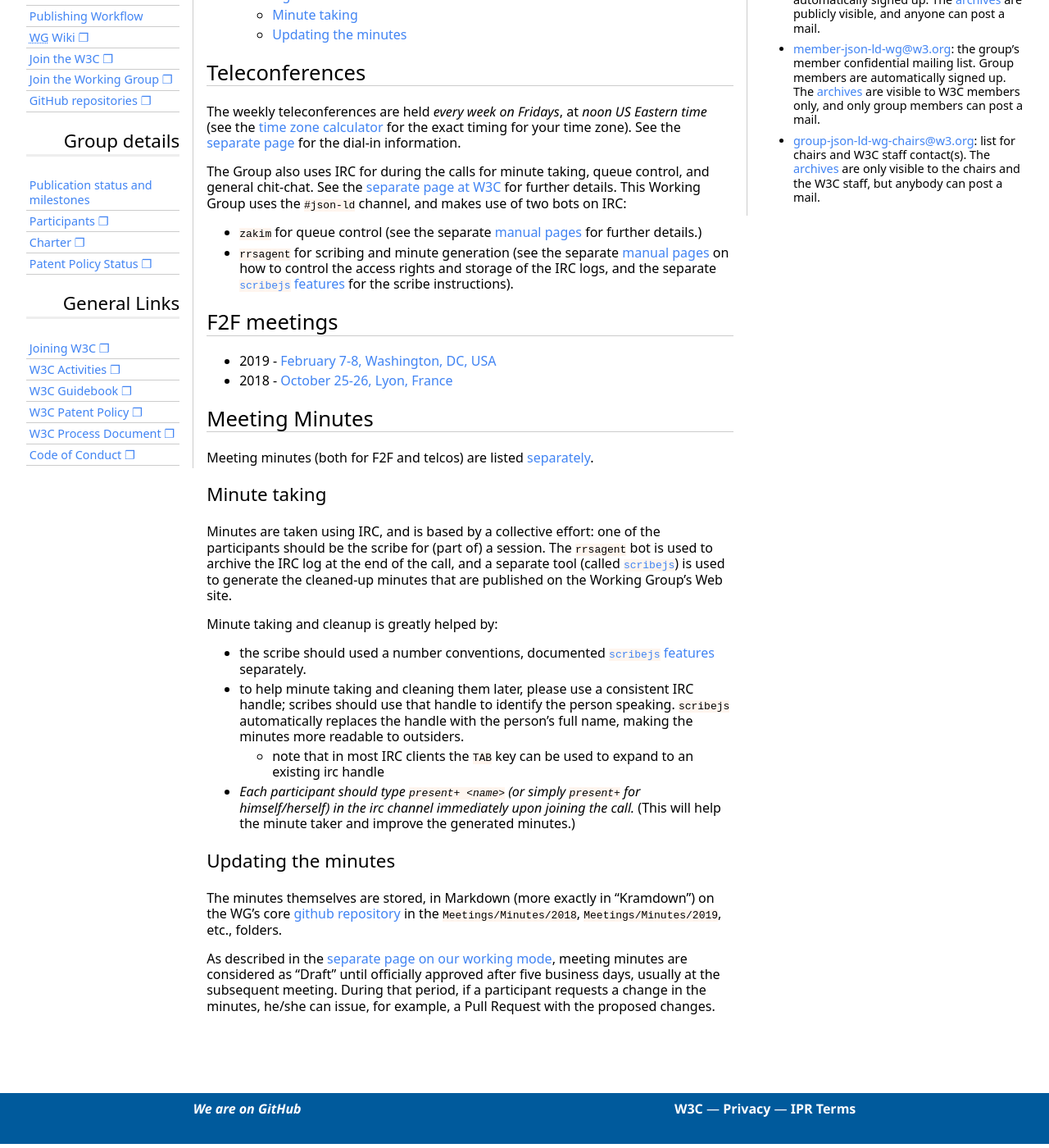
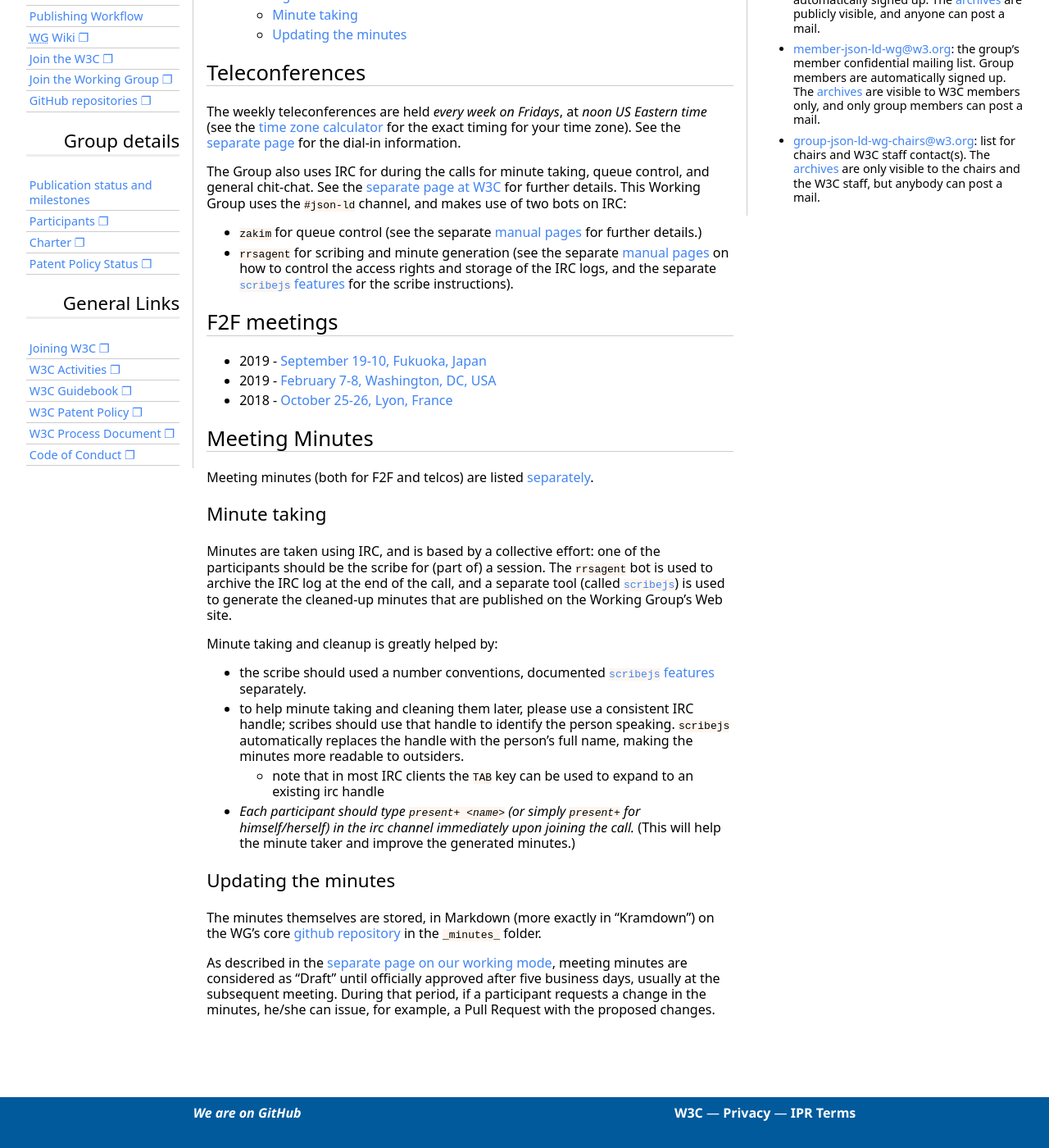
Before and after one commit to w3c/json-ld-wg, a Jekyll site: the page built from Meetings/index.md, in a window 1280 px wide and 1400 px high, scrolled down 259 px. Shown: the whole window at 82% size. Built offline with Jekyll 4.4.1, drawn with Linux system fonts in a browser that asks for light colours; some web fonts are replaced; our own code applies the rules of GitHub Pages for plain Markdown files.

Commit message:
minor changes, added F2F page

```diff
--- a/Meetings/index.md
+++ b/Meetings/index.md
@@ -21,6 +21,7 @@ The Group also uses IRC for during the calls for minute taking, queue control, a
 
 ## F2F meetings
 
+* 2019 - [September 19-10, Fukuoka, Japan](./F2F/2019.09.Fuk)
 * 2019 - [February 7-8, Washington, DC, USA](./F2F/2019.02.DC)
 * 2018 - [October 25-26, Lyon, France](./F2F/2018.10.Lyon)
 
@@ -42,6 +43,6 @@ Minute taking and cleanup is greatly helped by:
 
 ### Updating the minutes
 
-The minutes themselves are stored, in Markdown (more exactly in “Kramdown”) on the WG’s core [github repository](https://github.com/w3c/json-ld-wg) in the `Meetings/Minutes/2018`, `Meetings/Minutes/2019`, etc., folders.
+The minutes themselves are stored, in Markdown (more exactly in “Kramdown”) on the WG’s core [github repository](https://github.com/w3c/json-ld-wg) in the `_minutes_` folder.
 
 As described in the [separate page on our working mode](../WorkMode/index#telco), meeting minutes are considered as “Draft” until officially approved after five business days, usually at the subsequent meeting. During that period, if a participant requests a change in the minutes, he/she can issue, for example, a Pull Request with the proposed changes.
```
Also changed, not shown: 1 other file.
